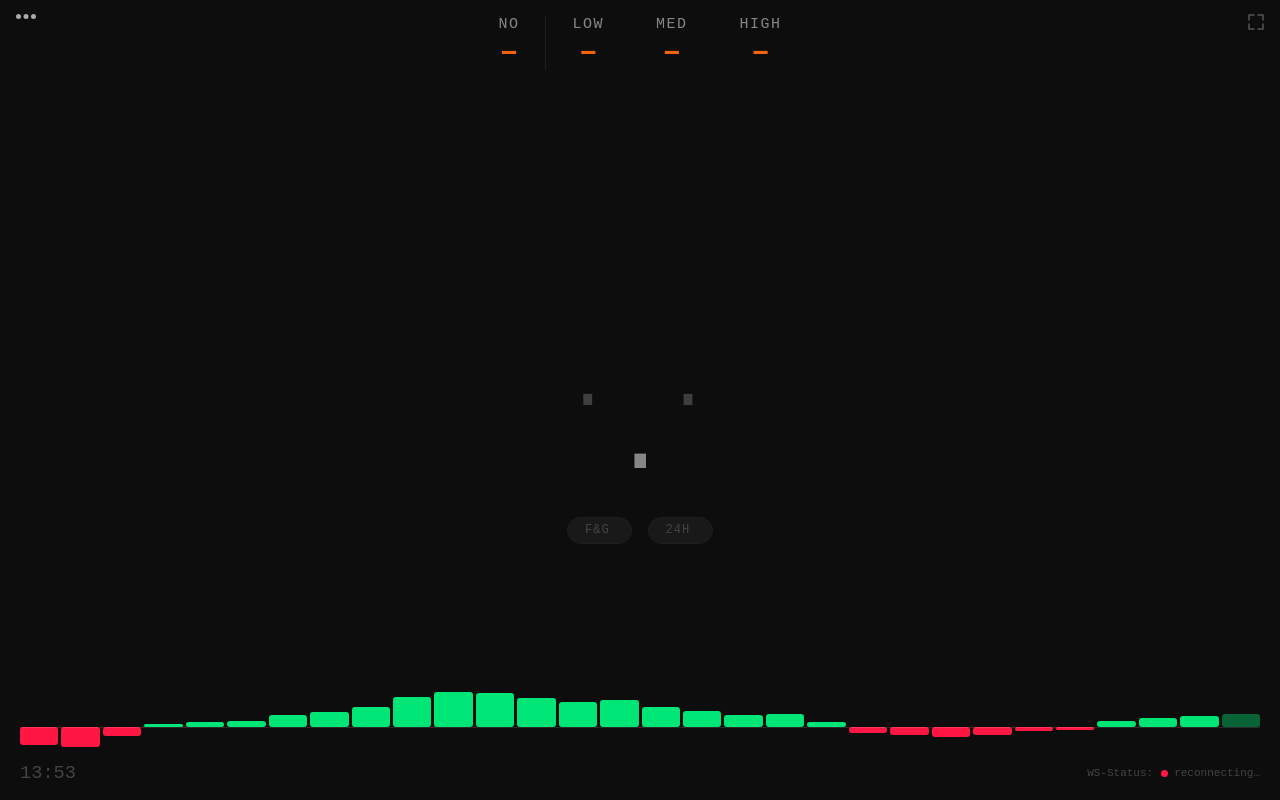
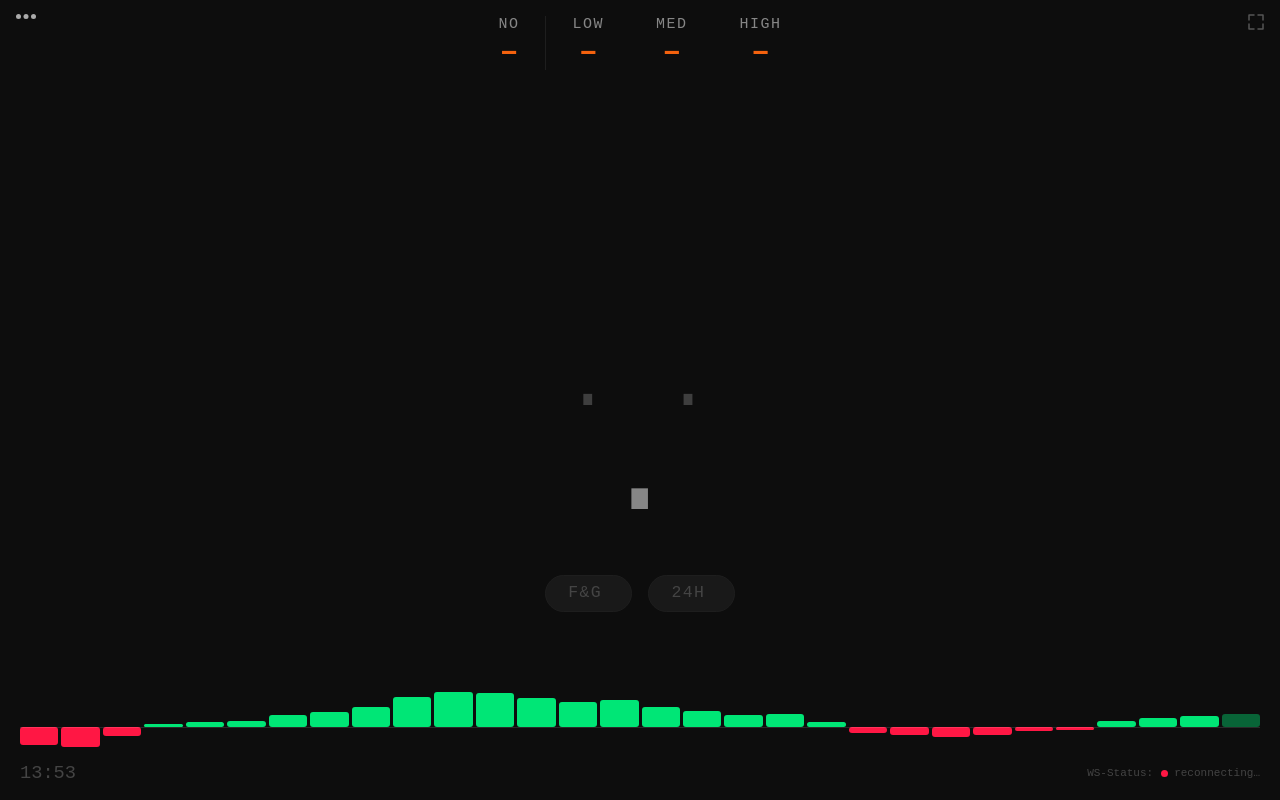
Before and after one commit to crnds/btcticker, a website: page index.html in a window 1280 px wide. Drawn offline with Linux system fonts and the light colour scheme; no server answers.

Commit message:
Increase price size — previous formula under-filled the row
min(26cqw, 46cqh) was tuned for the narrowest phone case and left large
unused margins around the price at normal desktop window sizes. Bumped
to min(34cqw, 66cqh); also raised the F&G/24h badge size ceiling from
22px to 30px so the pills scale with the bigger price.

```diff
--- a/style.css
+++ b/style.css
@@ -67,11 +67,11 @@ body {
   display: flex;
   flex-direction: column;
   align-items: center;
-  gap: clamp(4px, 2cqh, 14px);
+  gap: clamp(4px, 2.4cqh, 20px);
   min-width: 0;
 }
 .price-figure {
-  font-size: min(26cqw, 46cqh);
+  font-size: min(34cqw, 66cqh);
   font-weight: 400;
   color: var(--text);
   letter-spacing: 0;
@@ -101,7 +101,7 @@ body {
   font-weight: 400;
   line-height: 1;
   white-space: nowrap;
-  font-size: clamp(9px, min(4.6cqw, 9cqh), 22px);
+  font-size: clamp(9px, min(4.6cqw, 9cqh), 30px);
   background: rgba(255,255,255,0.05);
   border: 1px solid var(--border);
   border-radius: 999px;
```
